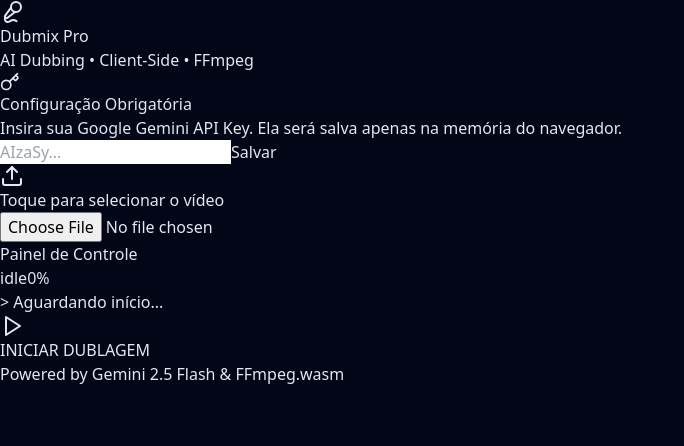
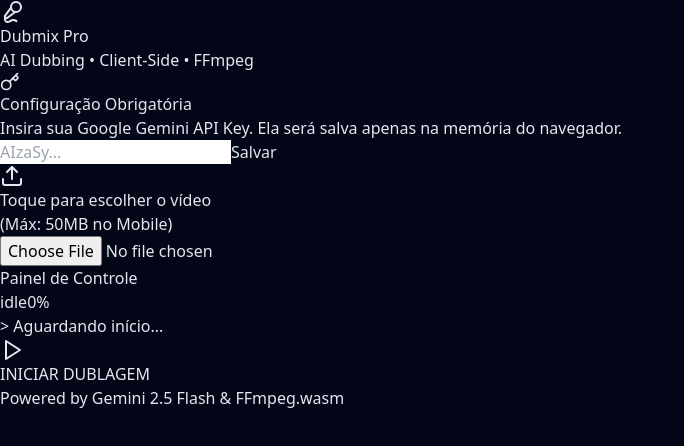
Before and after one commit to Blzofando/DubmixPRO, a React (Vite) app: page / in a window 1280 px wide. Shown: the top 446 px of the page, without its empty margins (0-684 px from the left). Built offline with nearby package versions, Linux system fonts and the light colour scheme.

Commit message:
Atualizar o Upload.tsx

```diff
--- a/src/components/Upload.tsx
+++ b/src/components/Upload.tsx
@@ -1,38 +1,55 @@
 import React from 'react';
 import { useProject } from '../contexts/ProjectContext';
-import { Upload as UploadIcon, Video } from 'lucide-react';
+import { Upload as UploadIcon } from 'lucide-react';
 
 export const Upload = () => {
   const { setVideoFile, videoUrl, processingState } = useProject();
   const isDisabled = processingState.stage !== 'idle' && processingState.stage !== 'completed' && processingState.stage !== 'error';
 
   const handleFile = (e: React.ChangeEvent<HTMLInputElement>) => {
-    if (e.target.files?.[0]) {
-      setVideoFile(e.target.files[0]);
+    const file = e.target.files?.[0];
+    if (file) {
+      // Trava de segurança para mobile
+      if (file.size > 50 * 1024 * 1024) { // 50MB
+        alert("⚠️ ATENÇÃO: No celular, use vídeos menores que 50MB para não travar o navegador.");
+        return;
+      }
+      setVideoFile(file);
     }
   };
 
   return (
     <div className="mb-6">
       {!videoUrl ? (
-        <label className={`
-          flex flex-col items-center justify-center w-full h-32
-          border-2 border-dashed rounded-lg cursor-pointer
-          ${isDisabled ? 'border-gray-600 bg-gray-800 opacity-50' : 'border-blue-500 bg-slate-800 hover:bg-slate-700'}
+        <div className={`
+          relative flex flex-col items-center justify-center w-full h-32
+          border-2 border-dashed rounded-lg overflow-hidden
+          ${isDisabled ? 'border-gray-600 bg-gray-800 opacity-50' : 'border-blue-500 bg-slate-800'}
         `}>
-          <div className="flex flex-col items-center justify-center pt-5 pb-6">
+          <div className="flex flex-col items-center justify-center pt-5 pb-6 pointer-events-none">
             <UploadIcon className="w-8 h-8 mb-2 text-blue-400" />
-            <p className="text-sm text-gray-400">Toque para selecionar o vídeo</p>
+            <p className="text-sm text-gray-400">Toque para escolher o vídeo</p>
+            <p className="text-xs text-gray-500 mt-1">(Máx: 50MB no Mobile)</p>
           </div>
-          <input type="file" className="hidden" accept="video/*" onChange={handleFile} disabled={isDisabled} />
-        </label>
+
+          {/* TRUQUE PARA iOS: Input opaco cobrindo tudo */}
+          <input
+            type="file"
+            className="absolute inset-0 w-full h-full opacity-0 cursor-pointer z-10"
+            accept="video/*"
+            onChange={handleFile}
+            disabled={isDisabled}
+          />
+        </div>
       ) : (
-        <div className="bg-black rounded-lg overflow-hidden relative">
-           <video src={videoUrl} controls className="w-full max-h-64" />
+        <div className="bg-black rounded-lg overflow-hidden relative border border-slate-700">
+           {/* playsInline é crucial para iOS não abrir fullscreen automático */}
+           <video src={videoUrl} controls playsInline className="w-full max-h-64" />
+
            {!isDisabled && (
              <button
                onClick={() => setVideoFile(null)}
-               className="absolute top-2 right-2 bg-red-600 text-xs text-white px-2 py-1 rounded"
+               className="absolute top-2 right-2 bg-red-600/90 text-white text-xs px-3 py-1.5 rounded-full font-bold shadow-md z-20"
              >
                Trocar Vídeo
              </button>
```
